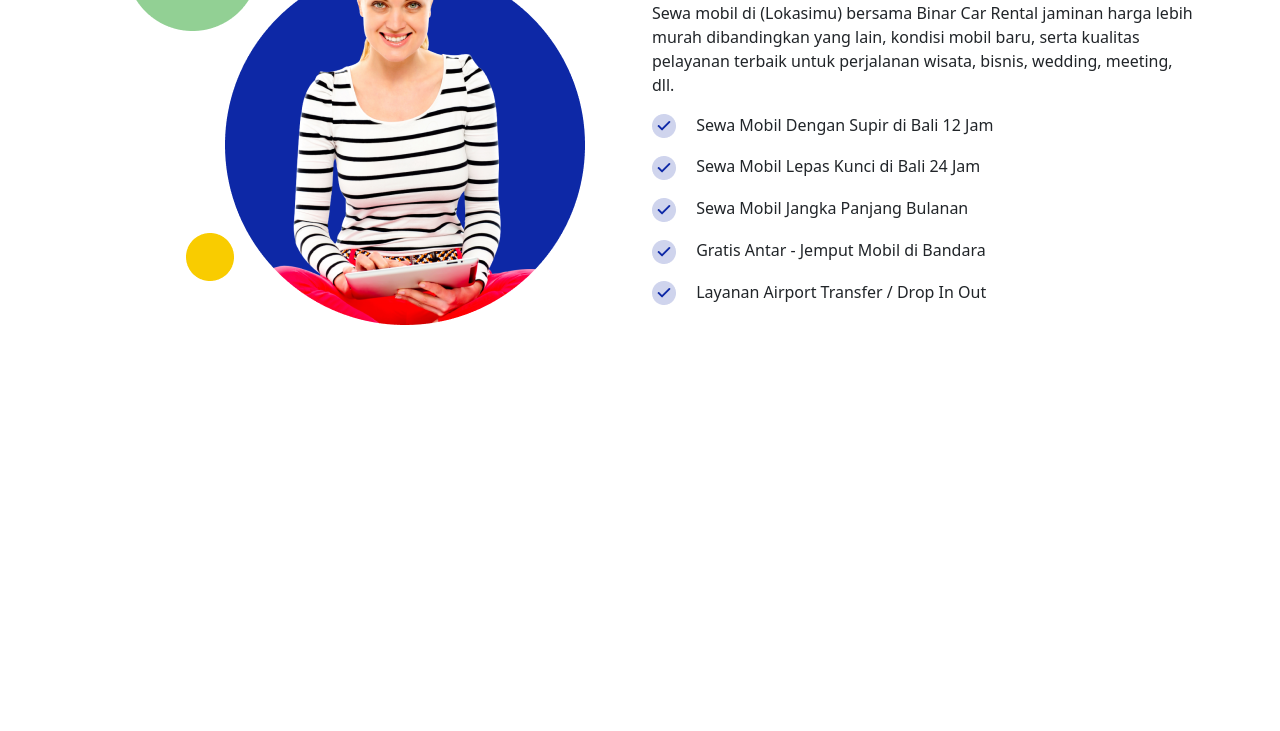
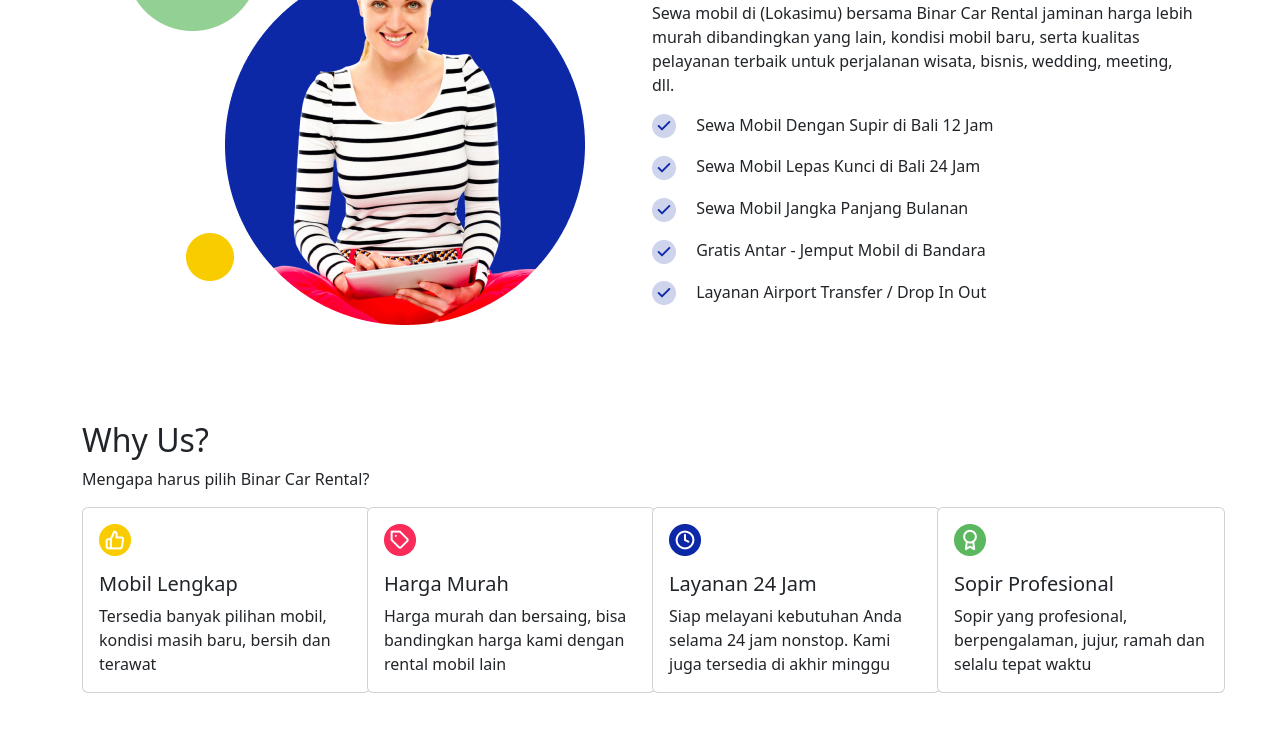
Before and after one commit to rzkyprtmaaa/24001182-km7-ris-bcr-ch1, a plain HTML site: page index.html in a window 1280 px wide. Shown: the part 587-1318 px from the top of the page. Before the commit the page ends 960 px from the top, so only its background shows below. Drawn offline with nearby package versions, Linux system fonts and the light colour scheme.

Commit message:
membuat tampilan why us

```diff
--- a/index.html
+++ b/index.html
@@ -190,6 +190,90 @@
       </div>
     </div>
     <!-- our services end -->
+    <!-- why us start -->
+    <div class="container">
+      <div class="row my-5">
+        <div class="col-12">
+          <h2>Why Us?</h2>
+        </div>
+        <div class="col-12">
+          <p>Mengapa harus pilih Binar Car Rental?</p>
+        </div>
+        <!-- first card start -->
+        <div class="col-3">
+          <div class="card" style="width: 18rem">
+            <div class="card-body">
+              <img
+                src="/image/icon_complete.png"
+                alt="test"
+                style="margin-bottom: 16px"
+              />
+              <h5 class="card-title">Mobil Lengkap</h5>
+              <p class="card-text">
+                Tersedia banyak pilihan mobil, kondisi masih baru, bersih dan
+                terawat
+              </p>
+            </div>
+          </div>
+        </div>
+        <!-- first card end -->
+        <!-- second card start -->
+        <div class="col-3">
+          <div class="card" style="width: 18rem">
+            <div class="card-body">
+              <img
+                src="/image/icon_price.png"
+                alt="test"
+                style="margin-bottom: 16px"
+              />
+              <h5 class="card-title">Harga Murah</h5>
+              <p class="card-text">
+                Harga murah dan bersaing, bisa bandingkan harga kami dengan
+                rental mobil lain
+              </p>
+            </div>
+          </div>
+        </div>
+        <!-- second card end -->
+        <!-- third card start -->
+        <div class="col-3">
+          <div class="card" style="width: 18rem">
+            <div class="card-body">
+              <img
+                src="/image/icon_24hrs.png"
+                alt="test"
+                style="margin-bottom: 16px"
+              />
+              <h5 class="card-title">Layanan 24 Jam</h5>
+              <p class="card-text">
+                Siap melayani kebutuhan Anda selama 24 jam nonstop. Kami juga
+                tersedia di akhir minggu
+              </p>
+            </div>
+          </div>
+        </div>
+        <!-- third card end -->
+        <!-- fourth card start -->
+        <div class="col-3">
+          <div class="card" style="width: 18rem">
+            <div class="card-body">
+              <img
+                src="/image/icon_professional.png"
+                alt="test"
+                style="margin-bottom: 16px"
+              />
+              <h5 class="card-title">Sopir Profesional</h5>
+              <p class="card-text">
+                Sopir yang profesional, berpengalaman, jujur, ramah dan selalu
+                tepat waktu
+              </p>
+            </div>
+          </div>
+        </div>
+        <!-- fourth card end -->
+      </div>
+    </div>
+    <!-- why us end -->
     <script
       src="https://cdn.jsdelivr.net/npm/bootstrap@5.3.3/dist/js/bootstrap.bundle.min.js"
       integrity="sha384-YvpcrYf0tY3lHB60NNkmXc5s9fDVZLESaAA55NDzOxhy9GkcIdslK1eN7N6jIeHz"
```
Also changed, not shown: image/icon_24hrs.png (added), image/icon_complete.png (added), image/icon_price.png (added), image/icon_professional.png (added).
